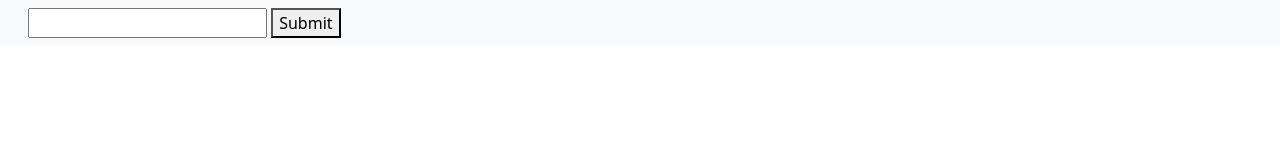
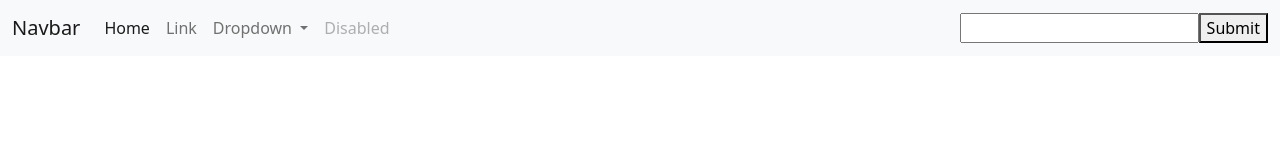
Before and after one commit to Hageli/week4, a website built with Parcel: page index.html in a window 1280 px wide. Built offline with nearby package versions, Linux system fonts and the light colour scheme.

Commit message:
Update 4 files

```diff
--- a/index.html
+++ b/index.html
@@ -17,15 +17,38 @@
 <body id="body-text">
   <nav class="navbar navbar-expand-lg bg-light">
   <div class="container-fluid">
-      <nav class="navbar-brand" href="#"></nav>
+    <a class="navbar-brand" href="#">Navbar</a>
     <button class="navbar-toggler" type="button" data-bs-toggle="collapse" data-bs-target="#navbarSupportedContent" aria-controls="navbarSupportedContent" aria-expanded="false" aria-label="Toggle navigation">
       <span class="navbar-toggler-icon"></span>
     </button>
     <div class="collapse navbar-collapse" id="navbarSupportedContent">
-        <form>
+      <ul class="navbar-nav me-auto mb-2 mb-lg-0">
+        <li class="nav-item">
+          <a class="nav-link active" aria-current="page" href="#">Home</a>
+        </li>
+        <li class="nav-item">
+          <a class="nav-link" href="#">Link</a>
+        </li>
+        <li class="nav-item dropdown">
+          <a class="nav-link dropdown-toggle" href="#" role="button" data-bs-toggle="dropdown" aria-expanded="false">
+            Dropdown
+          </a>
+          <ul class="dropdown-menu">
+            <li><a class="dropdown-item" href="#">Action</a></li>
+            <li><a class="dropdown-item" href="#">Another action</a></li>
+            <li><hr class="dropdown-divider"></li>
+            <li><a class="dropdown-item" href="#">Something else here</a></li>
+          </ul>
+        </li>
+        <li class="nav-item">
+          <a class="nav-link disabled">Disabled</a>
+        </li>
+      </ul>
+      <form class="d-flex" role="search">
           <input type="text" id="input-show">
           <button id="submit-data">Submit</button>
       </form>
+    </div>
   </div>
 </nav>
 </body>
```
Also changed, not shown: dist/index.html, 1 other file. Lines whose indentation alone changed are shown as unchanged.
